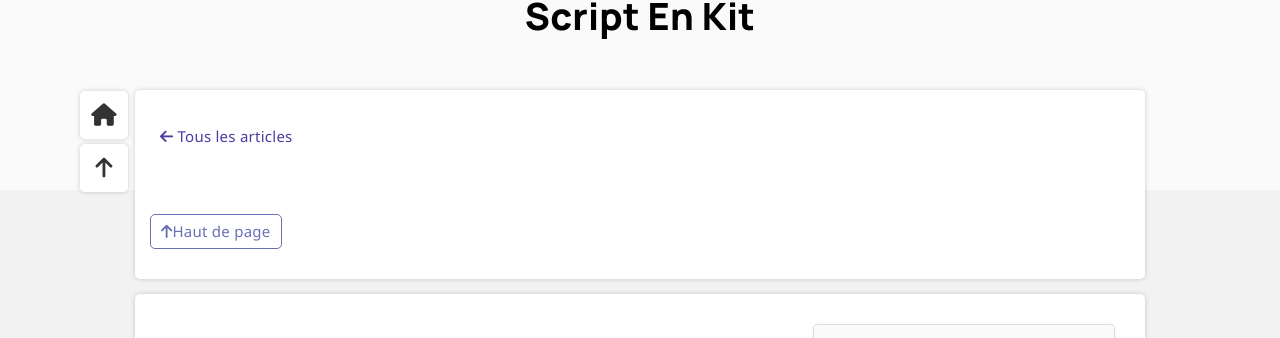
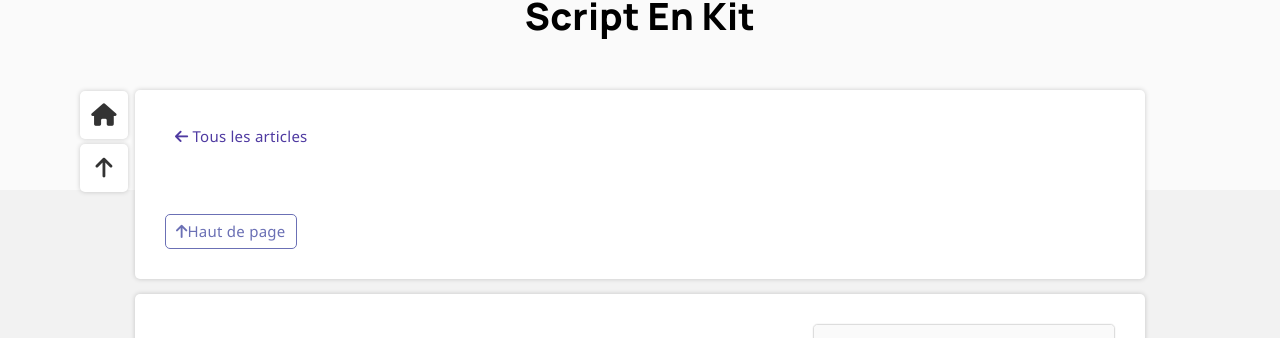
Before and after one commit to leobouard/leobouard.github.io, a Jekyll site: the page built from _posts/2024-01-01-script-en-kit.md, in a window 1280 px wide. Shown: the part 113-451 px from the top of the page. Built offline with Jekyll 4.4.1, drawn with Linux system fonts in a browser that asks for light colours; nearby versions of some CDN libraries; some web fonts are replaced; our own code applies the rules of GitHub Pages for plain Markdown files.

Commit message:
Simplification code CSS

```diff
--- a/assets/css/posts.scss
+++ b/assets/css/posts.scss
@@ -192,7 +192,6 @@ div.summary > span {
 .bottom-buttons {
     display: flex;
     justify-content: space-between;
-    margin: 0 -1em;
 }
 
 .bottom-buttons {
@@ -360,6 +359,11 @@ section.recommandation > span > img {
         font-size: x-large;
     }
 
+    .top-buttons,
+    .bottom-buttons {
+        margin: 0 -1em;
+    }
+
     .top-buttons > a > span,
     .bottom-buttons > a > span {
         display: none;
```
Also changed, not shown: assets/css/style.scss (+12 -4 lines).
